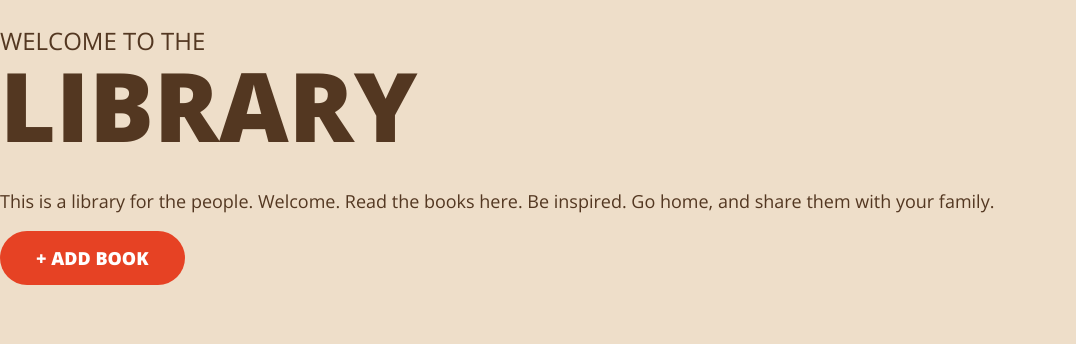
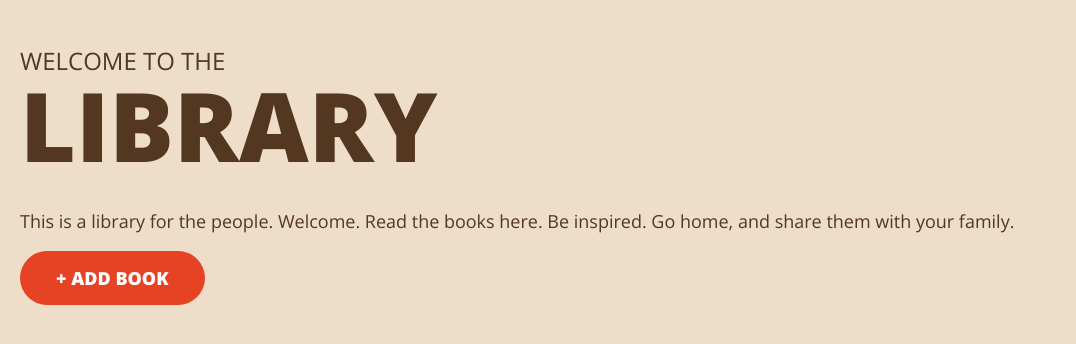
Before and after one commit to jacobespana/svelte-library, a Svelte app: page / in a window 1280 px wide. Shown: the top 344 px of the page, without its empty margins (0-1076 px from the left). Built offline with nearby package versions, Linux system fonts and the light colour scheme.

Commit message:
added padding on left of entire site

```diff
--- a/public/global.css
+++ b/public/global.css
@@ -1,8 +1,13 @@
+main {
+	padding:20px;
+}
+
 html,
 body {
 	position: relative;
 	width: 100%;
 	height: 100%;
+
 }
 
 body {
```
